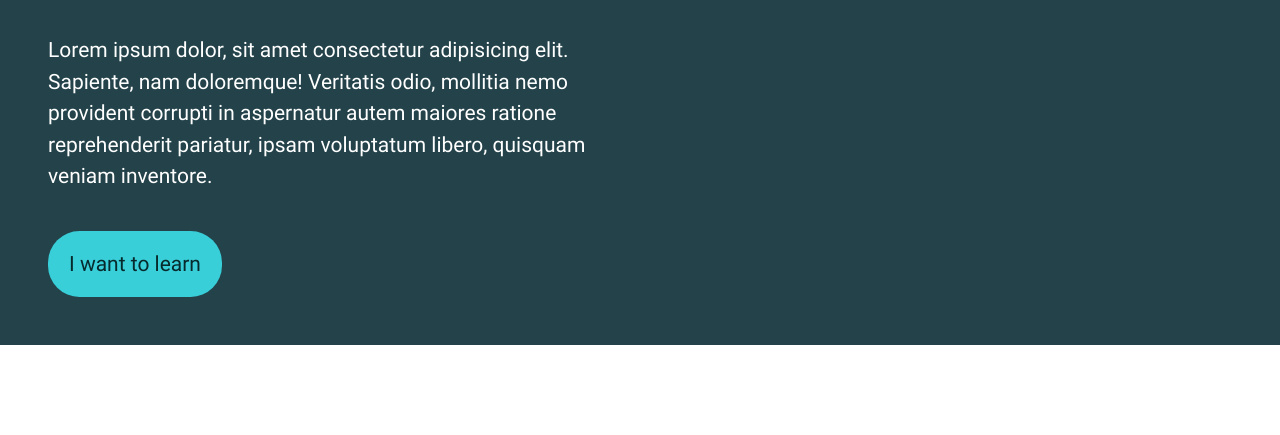
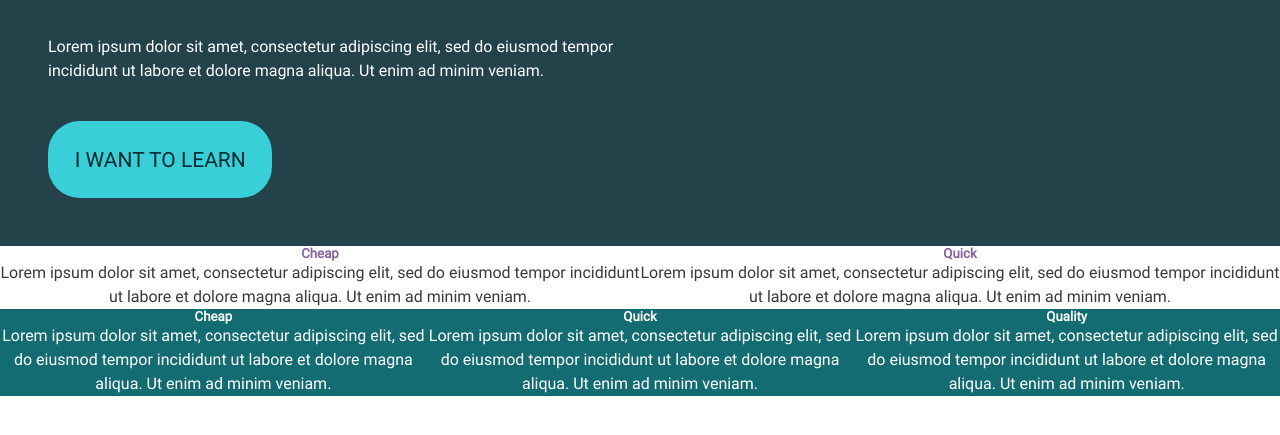
Before and after one commit to AdnanOlarmmi/Responsitivity-challenge-3, a plain HTML site: page index.html in a window 1280 px wide. Shown: the part 165-600 px from the top of the page. Drawn offline with Linux system fonts and the light colour scheme.

Commit message:
continuation

```diff
--- a/index.html
+++ b/index.html
@@ -15,16 +15,58 @@
         <h1>Responsive layouts don't have to be a struggle.</h1>
         <br /><br />
         <p>
-          Lorem ipsum dolor, sit amet consectetur adipisicing elit. Sapiente,
-          nam doloremque! Veritatis odio, mollitia nemo provident corrupti in
-          aspernatur autem maiores ratione reprehenderit pariatur, ipsam
-          voluptatum libero, quisquam veniam inventore.
+          Lorem ipsum dolor sit amet, consectetur adipiscing elit, sed
+do eiusmod tempor incididunt ut labore et dolore magna
+aliqua. Ut enim ad minim veniam.
         </p>
         <br /><br />
-        <button class="btn">I want to learn</button>
+        <button class="btn"><span id="learn">I WANT TO LEARN</span></button>
       </div>
     </div>
-    <div>
+    <div class="row blast">
+      <div class="col">
+        <h5>Cheap</h5>
+        <p>
+          Lorem ipsum dolor sit amet, consectetur adipiscing elit, sed
+do eiusmod tempor incididunt ut labore et dolore magna
+aliqua. Ut enim ad minim veniam.
+        </p>
+      </div>
+      <div class="col">
+        <h5>Quick</h5>
+        <p>
+          Lorem ipsum dolor sit amet, consectetur adipiscing elit, sed
+          do eiusmod tempor incididunt ut labore et dolore magna
+          aliqua. Ut enim ad minim veniam.
+        </p>
+      </div>
+    </div>
 
+    <div class="row last">
+      <div class="col">
+        <h5>Cheap</h5>
+        <p>
+          Lorem ipsum dolor sit amet, consectetur adipiscing elit, sed
+          do eiusmod tempor incididunt ut labore et dolore magna
+          aliqua. Ut enim ad minim veniam.
+        </p>
+      </div>
+      <div class="col">
+        <h5>Quick</h5>
+        <p>
+          Lorem ipsum dolor sit amet, consectetur adipiscing elit, sed
+do eiusmod tempor incididunt ut labore et dolore magna
+aliqua. Ut enim ad minim veniam.
+        </p>
+      </div>
+      <div class="col">
+        <h5>Quality</h5>
+        <p>
+          Lorem ipsum dolor sit amet, consectetur adipiscing elit, sed
+          do eiusmod tempor incididunt ut labore et dolore magna
+          aliqua. Ut enim ad minim veniam.
+        </p>
+      </div>
+    </div>
   </body>
 </html>
--- a/styles.css
+++ b/styles.css
@@ -1,11 +1,13 @@
+@font-face {
+    font-family: 'Roboto';
 
-  @font-face {
-    font-family: 'Roboto'; /* this value can be anything you wish - it gets used in the class definition below */
-    src: url('Roboto/Roboto-Regular.ttf'); /* add the file path to your font here */
-  }
+    /* this value can be anything you wish - it gets used in the class definition below */
+    src: url('Roboto/Roboto-Regular.ttf') format("truetype");
+    /* add the file path to your font here */
+}
 
 
-*{
+* {
     box-sizing: border-box;
     padding: 0;
     margin: 0;
@@ -13,32 +15,54 @@
 
 }
 
-.container{
+.container {
     background-color: #23424A;
     padding: 3em;
 }
 
-.childContainer{
+.childContainer {
     width: 50%;
     max-width: 750px;
 }
 
-h1{
-    color:#FFFFFF;
+h1 {
+    color: #FFFFFF;
     font-size: 48px;
 }
 
-p{
-    color:#FFFFFF;
+p {
+    color: #FFFFFF;
     line-height: 1.5;
-    font-size: 21px;
+
 }
 
 button {
     background-color: #38CFD9;
     color: #072A2D;
     border-radius: 31.5px;
-    padding: 1em;
+    padding: 2em;
     border: 0;
+
+}
+#learn{
     font-size: 21px;
 }
+.row{
+    display: flex;
+    text-align: center;
+
+}
+
+.blast{
+    color: #87629A;
+}
+.blast p{
+    color: #3A3A3A;
+}
+.last{
+    background-color: #136C72;
+    color: white;
+}
+.last p{
+    color: white;
+}
```
